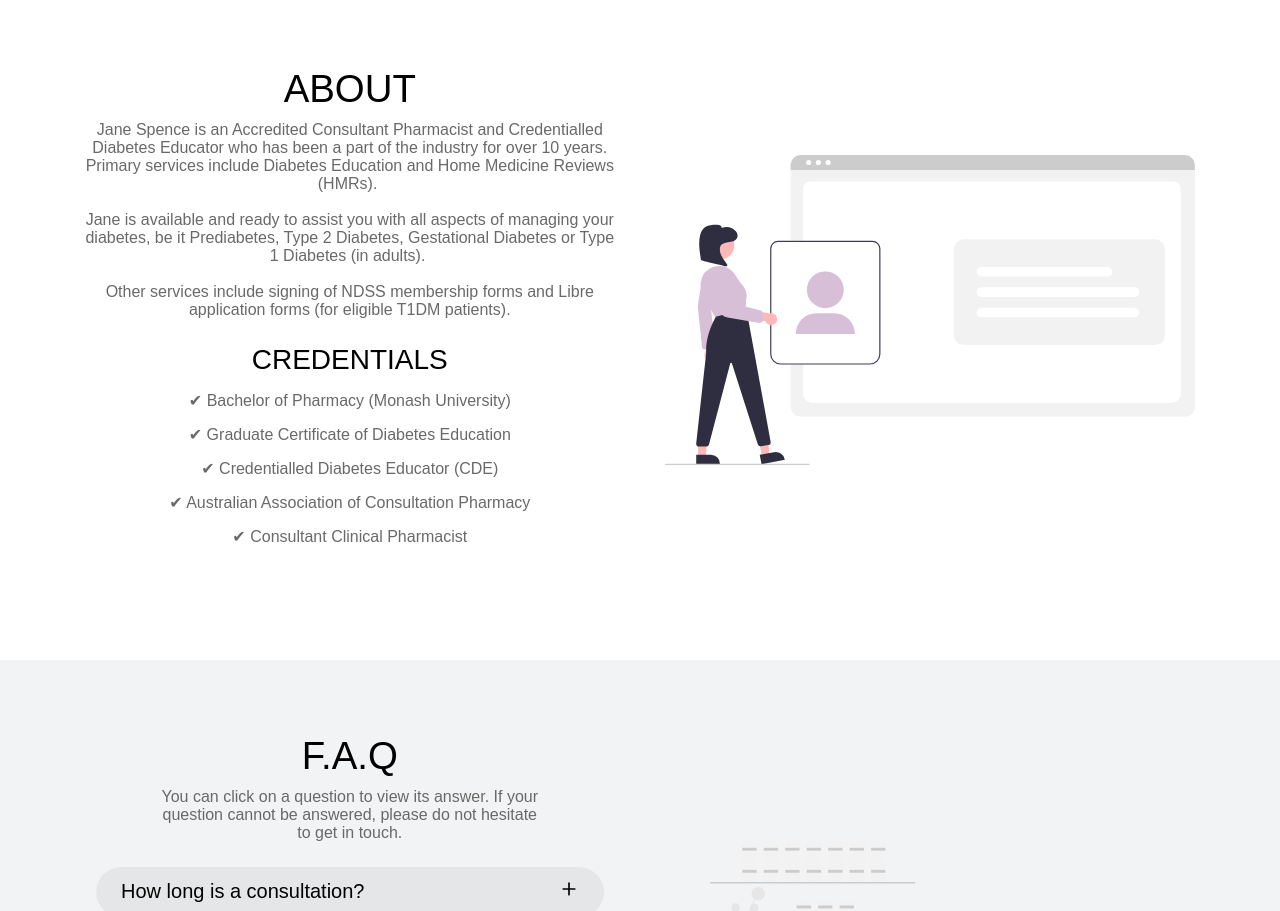
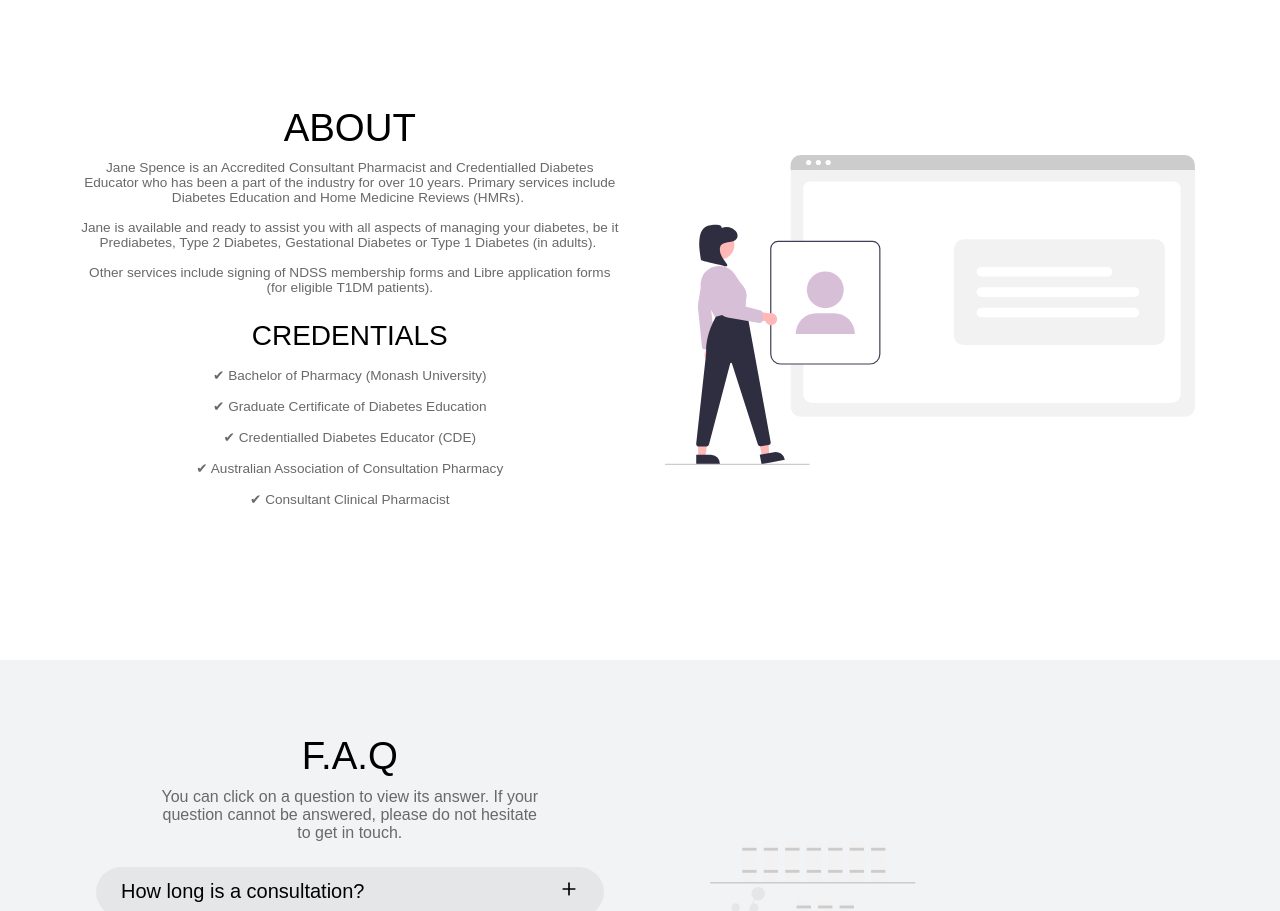
Before and after one commit to jackedwardbeard/01-Jane_Spence, a React (Create React App) app in the folder jane_spence/: page / in a window 1280 px wide. Shown: the part 840-1751 px from the top of the page. Built offline with nearby package versions, Linux system fonts and the light colour scheme.

Commit message:
Made about page text slightly smaller in some screen size ranges to better fit the page.

```diff
--- a/jane_spence/src/components/Information/InformationComponents.js
+++ b/jane_spence/src/components/Information/InformationComponents.js
@@ -102,6 +102,10 @@ export const Body = styled.p`
     display: ${({showBody}) => (showBody ? '' : 'none')};
     white-space: pre-wrap;
 
+    @media screen and (max-width: 1450px) and (min-height: 800px) {
+        font-size: max(0.65rem, 1.7vmin);
+    }
+
     @media screen and (max-width: 1024px) {
         line-height: 25px;
         font-size: max(0.85rem, 2vmin);
@@ -116,9 +120,16 @@ export const SubBody = styled.p`
     color: ${({darkText}) => (darkText ? '#696969' : 'white')};
     display: ${({showBody}) => (showBody ? '' : 'none')};
 
+    @media screen and (max-width: 1450px) and (min-height: 800px) {
+        font-size: max(0.65rem, 1.7vmin);
+    }
+
     @media screen and (max-width: 1024px) {
         line-height: 25px;
         font-size: max(0.85rem, 2vmin);
+    }
+
+    @media screen and (max-width: 768px) {
         margin-top: max(10px, 1vmin);
     }
 `
```
